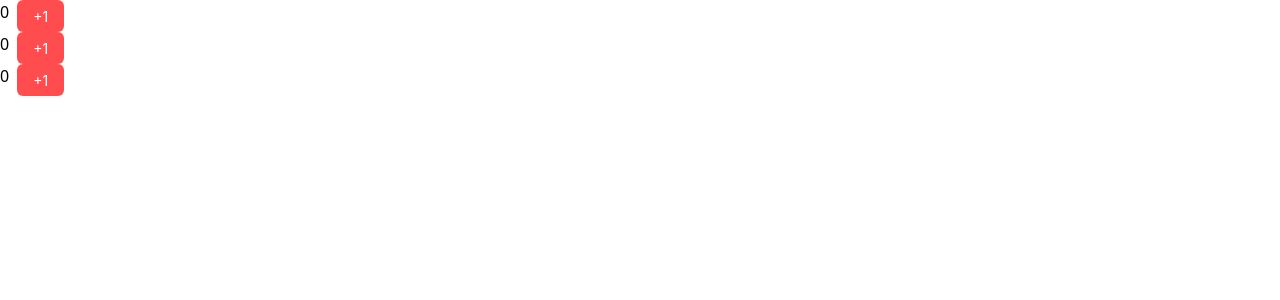
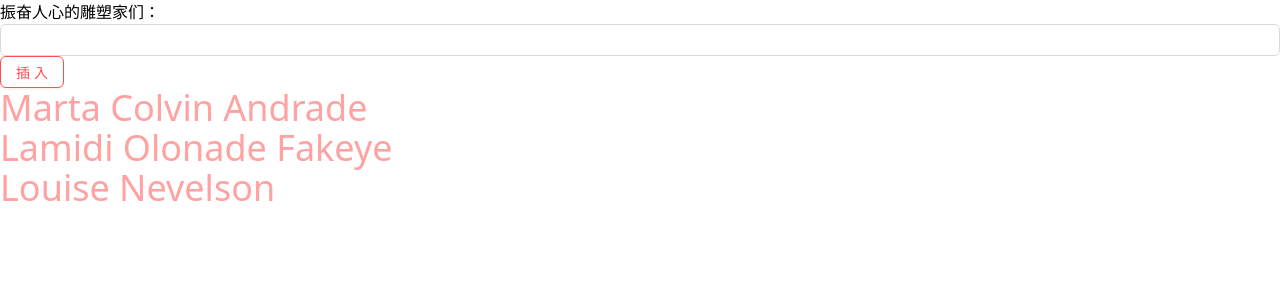
Before and after one commit to YangWavei/react_lodash_ui_exercise, a React (Vite) app: page / in a window 1280 px wide. Shown: the top 300 px of the page. Built offline with nearby package versions, Linux system fonts and the light colour scheme.

Commit message:
向数组中插入元素

```diff
--- a/src/components/List.tsx
+++ b/src/components/List.tsx
@@ -1,36 +1,43 @@
 import { useState } from "react"
-import { Button } from "antd";
+import { Button, Input } from "antd";
 
 
-let initialCounters = [
-  0, 0, 0
+let nextId = 3;
+const initialArtists = [
+  { id: 0, name: 'Marta Colvin Andrade' },
+  { id: 1, name: 'Lamidi Olonade Fakeye' },
+  { id: 2, name: 'Louise Nevelson' },
 ];
+
 function List() {
-  const [counters, setCounters] = useState(
-    initialCounters
+  const [name, setName] = useState('');
+  const [artists, setArtists] = useState(
+    initialArtists
   );
 
-  function handleIncrementClick(index: number) {
-    const nextCounters = counters.map((c, i) => {
-      if (i === index) {
-        return c + 1
-      } else {
-        return c
-      }
-    })
-    setCounters(nextCounters)
+  function handleClick(insertAt: number) {
+    // 向数组中插入一条数据
+    const newArtists = [
+      ...artists.slice(0, insertAt),
+      { id: nextId++, name }, //新的元素
+      ...artists.slice(insertAt) //插入点之后的元素
+    ]
+    setArtists(newArtists)
   }
 
   return (
     <>
+      <h1>振奋人心的雕塑家们：</h1>
+      <Input
+        value={name}
+        onChange={e => setName(e.target.value)}
+      />
+      <Button onClick={() => handleClick(2)} danger>
+        插入
+      </Button>
       <ul>
-        {counters.map((counter, i) => (
-          <li key={i} className="flex gap-2">
-            {counter}
-            <Button type="primary" danger onClick={() => {
-              handleIncrementClick(i);
-            }}>+1</Button>
-          </li>
+        {artists.map(artist => (
+          <li className="text-red-300 text-4xl" key={artist.id}>{artist.name}</li>
         ))}
       </ul>
     </>
```
